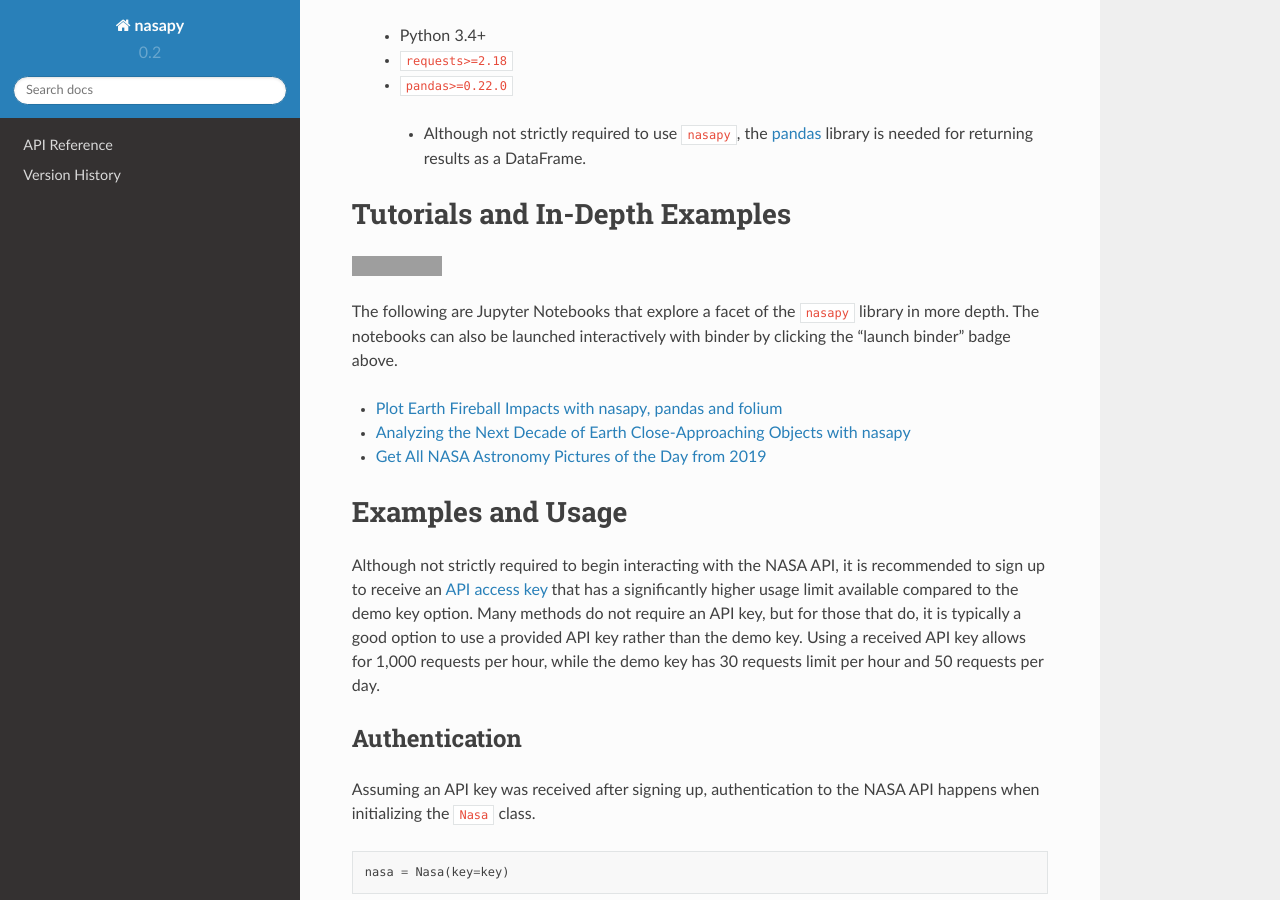
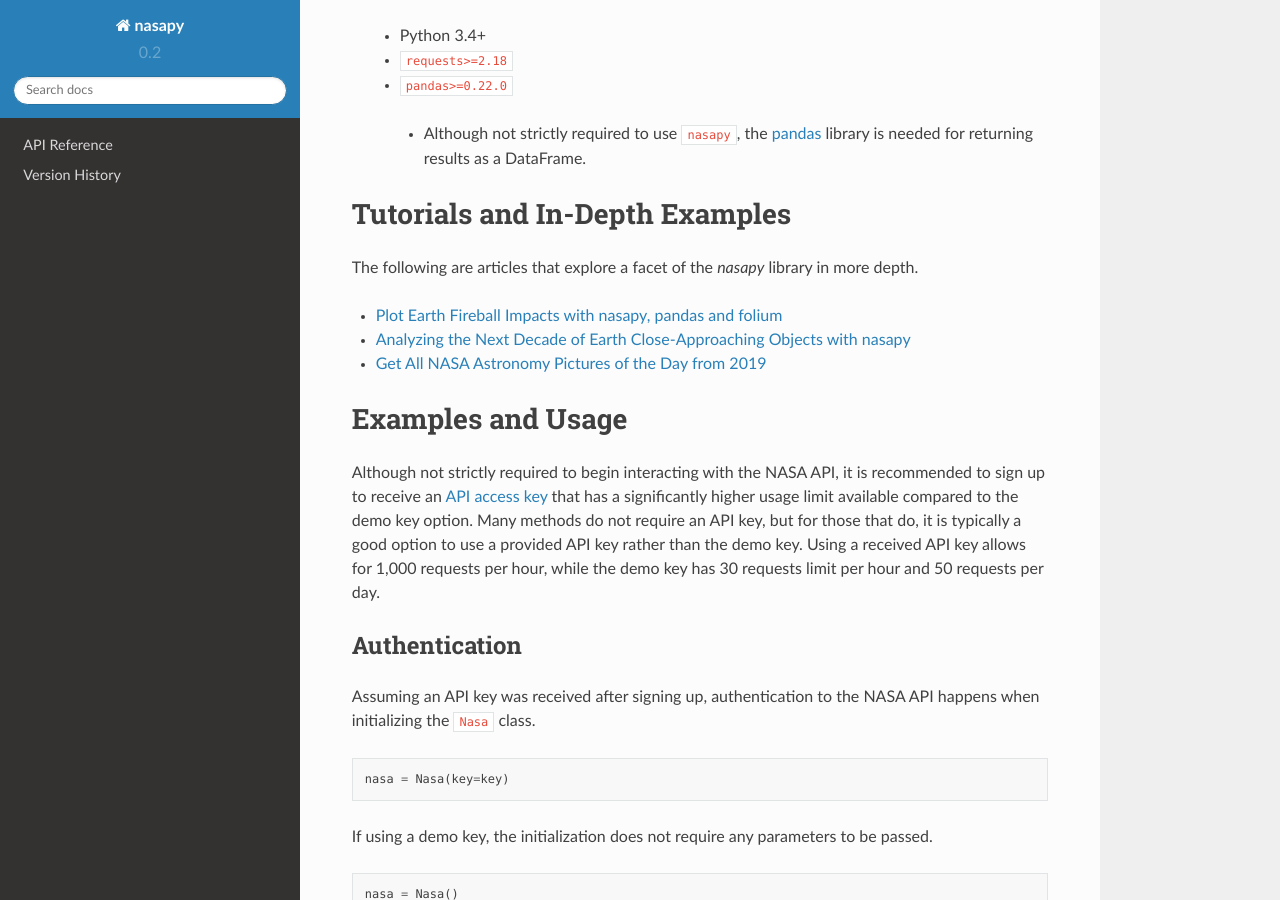
Before and after one commit to aschleg/nasapy, a Sphinx documentation site: the page built from docs/source/index.rst, in a window 1280 px wide and 900 px high, scrolled down 728 px. Built offline with Sphinx 7.4.7 and the Read the Docs theme 2.0.0, drawn with Linux system fonts in a browser that asks for light colours; grey boxes are pictures that could not be loaded.

```diff
--- a/docs/source/index.rst
+++ b/docs/source/index.rst
@@ -44,15 +44,11 @@ Requirements
 Tutorials and In-Depth Examples
 ===============================
 
-.. image:: https://mybinder.org/badge_logo.svg
-    :target: https://mybinder.org/v2/gh/aschleg/nasapy/master?filepath=notebooks
+The following are articles that explore a facet of the `nasapy` library in more depth.
 
-The following are Jupyter Notebooks that explore a facet of the :code:`nasapy` library in more depth. The notebooks can
-also be launched interactively with binder by clicking the "launch binder" badge above.
-
-* `Plot Earth Fireball Impacts with nasapy, pandas and folium <https://github.com/aschleg/nasapy/blob/master/notebooks/Plot%20Earth%20Fireball%20Impacts%20with%20nasapy%2C%20pandas%20and%20folium.ipynb>`_
-* `Analyzing the Next Decade of Earth Close-Approaching Objects with nasapy <https://github.com/aschleg/nasapy/blob/master/notebooks/Analyzing%20the%20Next%20Decade%20of%20Earth%20Close-Approaching%20Objects%20with%20nasapy.ipynb>`_
-* `Get All NASA Astronomy Pictures of the Day from 2019 <https://github.com/aschleg/nasapy/blob/master/notebooks/Get%20All%20NASA%20Astronomy%20Pictures%20of%20the%20Day%20from%202019.ipynb>`_
+- `Plot Earth Fireball Impacts with nasapy, pandas and folium <https://medium.com/@AaronSchlegel/plot-earth-fireball-impacts-with-nasapy-pandas-and-folium-46bb8bd0b99a>`_
+- `Analyzing the Next Decade of Earth Close-Approaching Objects with nasapy <https://medium.com/@AaronSchlegel/analyzing-the-next-decade-of-earth-close-approaching-objects-with-nasapy-8a6194c4a493>`_
+- `Get All NASA Astronomy Pictures of the Day from 2019 <https://medium.com/@AaronSchlegel/get-all-nasa-astronomy-pictures-of-the-day-from-2019-with-python-and-nasapy-c31875e2c48>`_
 
 Examples and Usage
 ==================
```
Also changed, not shown: README.md (+4 -7 lines), 17 other files.
